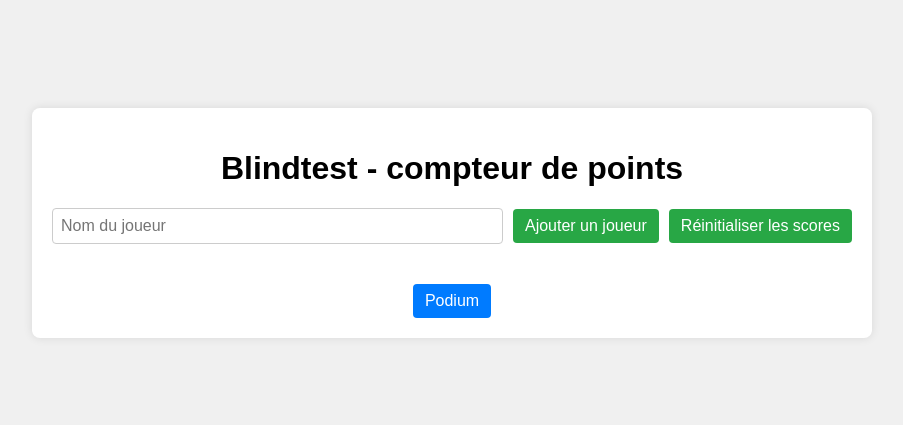
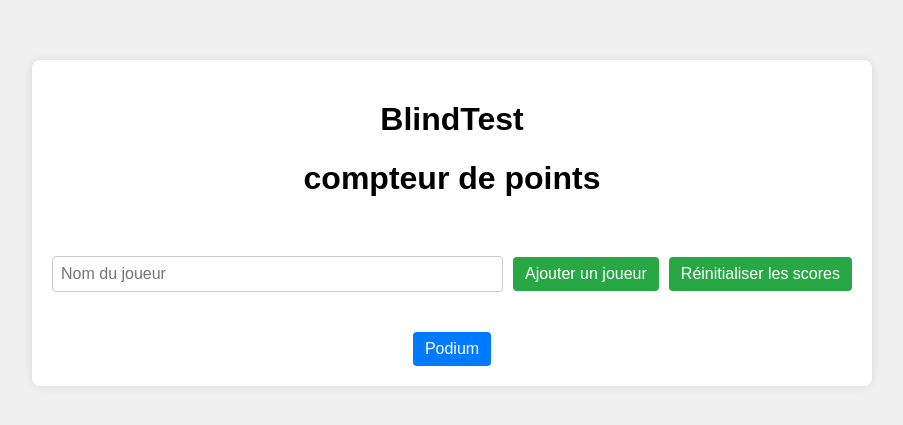
Before and after one commit to ouic/blindtest_score, a React (Vite) app: page / in a window 1280 px wide. Shown: the part 177-602 px from the top of the page, without its empty margins (188-1091 px from the left). Built offline with nearby package versions, Linux system fonts and the light colour scheme.

Commit message:
app image

```diff
--- a/src/App.jsx
+++ b/src/App.jsx
@@ -61,7 +61,9 @@ function App() {
 
   return (
     <div>
-      <h1 style={{ textAlign: 'center' }}>Blindtest - compteur de points</h1>
+      <h1 style={{ textAlign: 'center' }}>BlindTest</h1>
+      <h1 style={{ textAlign: 'center' }}>compteur de points</h1>
+      <br></br>
       <div className="add-player" style={{ display: 'flex', justifyContent: 'space-between', alignItems: 'center', marginBottom: '20px' }}>
         <input
           type="text"
```
Also changed, not shown: src/images/blindtest_score.png.
